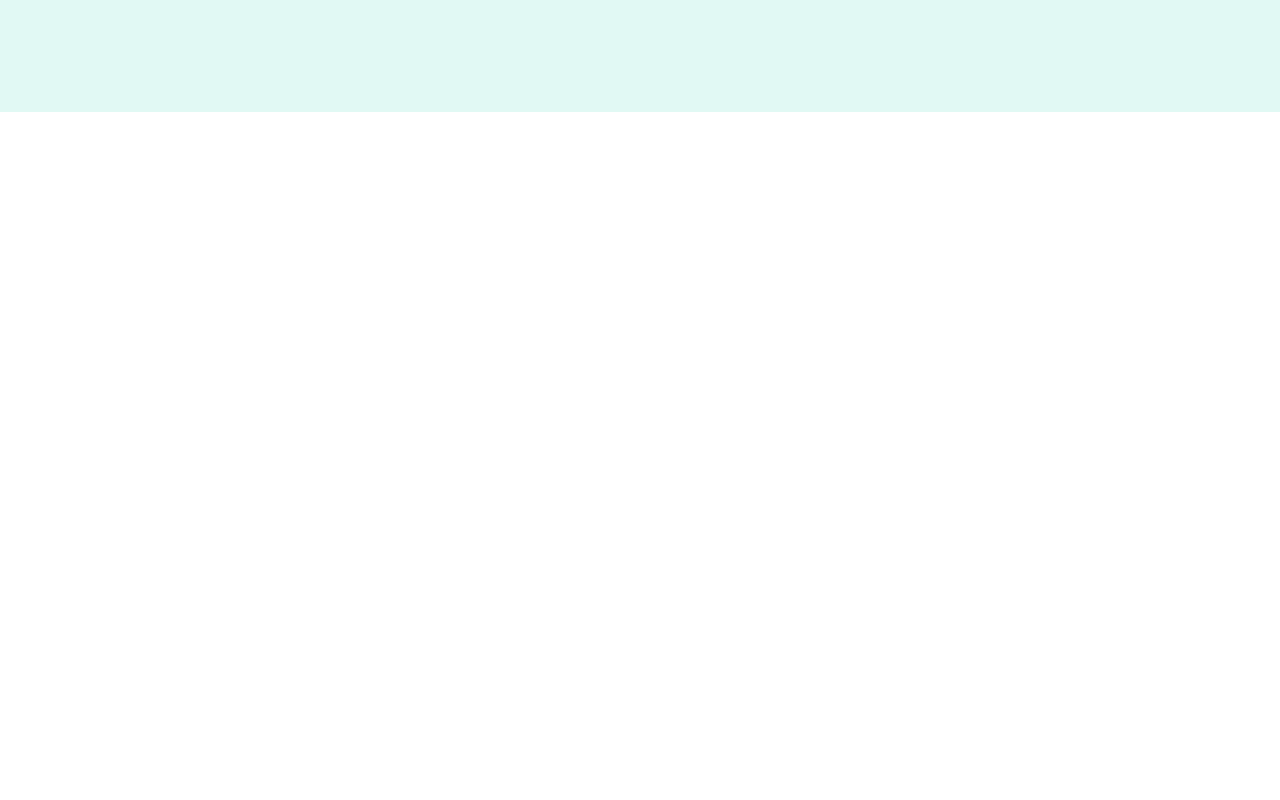
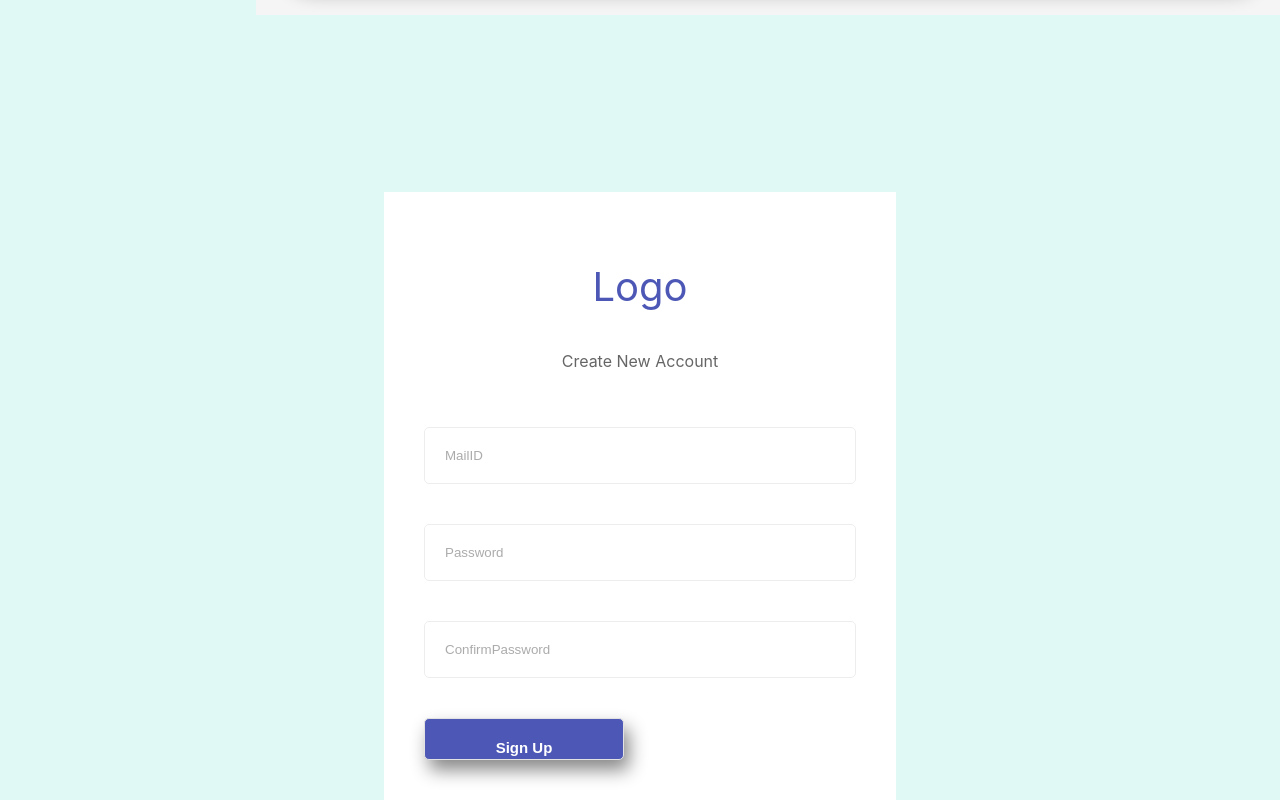
Before and after one commit to dadiprasanth/frontend, a React (Create React App) app: page / in a window 1280 px wide. Shown: the part 682-1482 px from the top of the page. Before the commit the page ends 800 px from the top, so only its background shows below. Built offline with nearby package versions, Linux system fonts and the light colour scheme.

Commit message:
yogeshuploads

```diff
--- a/package.json
+++ b/package.json
@@ -8,6 +8,7 @@
     "@testing-library/user-event": "^13.5.0",
     "react": "^18.2.0",
     "react-dom": "^18.2.0",
+    "react-router-dom": "^6.4.0",
     "react-scripts": "5.0.1",
     "web-vitals": "^2.1.4"
   },
--- a/src/App.js
+++ b/src/App.js
@@ -1,6 +1,10 @@
 
 import Addproperty from './components/addproperty/addproperty';
 import './App.css';
+import Login from './components/Authentication/login';
+import Register from './components/Authentication/register';
+import {BrowserRouter,Routes,Route} from "react-router-dom";
+
 
 
 function App() {
@@ -9,6 +13,12 @@ function App() {
      <>
      {/* //place your routing elements here  u can see if i add routoing here i will give this part*/}
     <Addproperty/>
+    <BrowserRouter>
+<Routes>
+  <Route path="/" element={<Register/>}/>
+  <Route path="/login" element={<Login/>}/>
+
+  </Routes></BrowserRouter>
     </>
   );
 }
--- /dev/null
+++ b/src/components/Authentication/login.css
@@ -0,0 +1,56 @@
+body{
+    margin: auto;
+    background-color:
+    #E1F9F4;
+}
+.login-data{
+    display:flex;
+    flex-flow:column;
+    width:auto;
+    height: auto;
+    background-color: #ffff;
+    padding: 20px;
+justify-content: space-evenly;
+
+}
+
+
+
+.login-form{
+    text-align: center;
+    width:40vw;
+    margin-top: 10vh;
+    margin-bottom: auto;
+    margin-right: auto;
+    margin-left: auto;
+background-color: #ffff;
+}
+.logo{
+    padding-top: 70px;
+    font-weight: 400;
+    font-size: 40px;
+    color:#4C57B6;
+}
+.text{
+color:
+#000000;
+opacity: 60%;
+font-weight: 400;
+}
+input{
+    padding: 20px;
+    margin: 20px;
+    border: 1px solid #e2e2e2;
+    border-radius: 5px;
+    opacity: 60%;
+}
+button{
+    padding: 20px;
+    margin: 20px;
+    border: 1px solid #e2e2e2;
+    border-radius: 5px;
+background-color: #4C57B6;
+font-weight:600;
+color: #ffff;
+font-size: 15px;
+}
--- /dev/null
+++ b/src/components/Authentication/login.js
@@ -0,0 +1,66 @@
+import React, { useState } from "react"
+// import { Icon } from 'react-icons-kit';
+// import {eyeOff} from 'react-icons-kit/feather/eyeOff';
+// import {eye} from 'react-icons-kit/feather/eye';
+ import { useNavigate } from "react-router-dom";
+import "./login.css"
+const Login=()=>{
+    const [input,setInput]=useState("")
+    // const [type,settype]=useState("password")
+    // const [icon,setIcon]=useState(eyeOff)
+    // const Toggle=()=>{
+    //     if(type==="password"){
+    //         setIcon(eye);
+    //         settype("text")
+    //     }
+    //     else{
+    //         setIcon(eyeOff);
+    //         settype("password")
+    //     }
+    // }
+
+    let nav=useNavigate()
+    const handleSubmit=(e)=>{
+        e.preventDefault()
+        console.log(input)
+       nav("/")
+    }
+    return(
+        <>
+        <div className="login-form">
+            <div>
+          <p className="logo">Logo</p>
+          <p className="text">Enter your credentials to access your account</p></div>
+          <form className="login-data"
+          onSubmit={handleSubmit}
+          >
+
+           <input
+           className="userdata"
+           name="userid"
+        //    type={"email"}
+           required
+           placeholder="User ID"
+           onChange={(e)=>{setInput({...input,userid:e.target.value})}}
+           />
+
+
+           <input
+           required
+        //    type={type}
+           placeholder="Password"
+           onChange={(e)=>{setInput({...input,password:e.target.value})}}
+
+           />
+
+
+<button type="sumbit">Sign In</button>
+
+          </form>
+
+        </div>
+
+        </>
+    )
+}
+export default Login
--- /dev/null
+++ b/src/components/Authentication/register.css
@@ -0,0 +1,53 @@
+body{
+    margin: auto;
+    background-color:
+    #E1F9F4;
+}
+.register-form{
+    text-align: center;
+    width:40vw;
+    margin-top: 10vh;
+    margin-bottom: auto;
+    margin-right: auto;
+    margin-left: auto;
+background-color: #ffff;
+}
+.logo{
+    padding-top: 70px;
+    font-weight: 400;
+    font-size: 40px;
+    color:#4C57B6;
+}
+.text{
+color:
+#000000;
+opacity: 60%;
+font-weight: 400;
+}
+.register-data{
+    display:flex;
+    flex-flow:column wrap;
+    width:auto;
+    height: auto;
+    background-color: #ffff;
+    padding: 20px;
+justify-content: space-evenly;
+
+}
+input{
+    padding: 20px;
+    margin: 20px;
+    border: 1px solid #e2e2e2;
+    border-radius: 5px;
+    opacity: 60%;
+}
+button{
+    padding: 20px;
+    margin: 20px;
+    border: 1px solid #e2e2e2;
+    border-radius: 5px;
+background-color: #4C57B6;
+font-weight:600;
+color: #ffff;
+font-size: 15px;
+}
--- /dev/null
+++ b/src/components/Authentication/register.js
@@ -0,0 +1,82 @@
+import React from "react";
+import { useNavigate} from "react-router-dom";
+import {useState} from "react";
+
+import "./register.css"
+
+const Register=()=>{
+
+  let nav=useNavigate()
+const [password,setPassowrd]=useState("")
+const [form,setform]=useState({
+  MailID:"",
+  password:"",
+})
+var handlesubmit=0
+if(form.password===password){
+ handlesubmit=(e)=>{
+  e.preventDefault()
+  console.log(form)
+
+
+  fetch("http://localhost:8080/users/add",{
+    method:"POST",
+    headers:{
+      "Accept":"application/json",
+      "Content-Type":"application/json"
+    },
+    body:JSON.stringify(form)
+  }).then((data)=>data.json())
+  .then((response)=>alert(JSON.stringify(response)))
+  nav("/login")
+  }}
+  else{
+    handlesubmit=(e)=>{
+      e.preventDefault()
+      alert("password doesnt match")
+    }
+  }
+    return(
+        <>
+         <div className="register-form">
+            <div className="header">
+          <p className="logo">Logo</p>
+          <p className="text">Create New Account</p>
+          </div>
+
+          <form className="register-data"
+
+onSubmit={handlesubmit}>
+           <input  name="MailID"
+           type={"email"}
+           placeholder="MailID"
+           value={form.MailID}
+           required
+           onChange={(e)=>{setform({...form,MailID:e.target.value})}}
+
+          />
+          <input name="password"
+             placeholder="Password"
+
+             required
+             onChange={(e)=>{setform({...form,password:e.target.value})}}
+
+             />
+        <input name="confirmpassword"
+             placeholder="ConfirmPassword"
+           value={password}
+             required
+             onChange={(e)=>{setPassowrd(e.target.value)}}
+
+
+             />
+
+          <button type="submit">Sign Up</button>
+
+</form>
+        </div>
+
+        </>
+    )
+}
+export default Register
```
Also changed, not shown: 1 other file (tests, documents, lock files or other folders).
